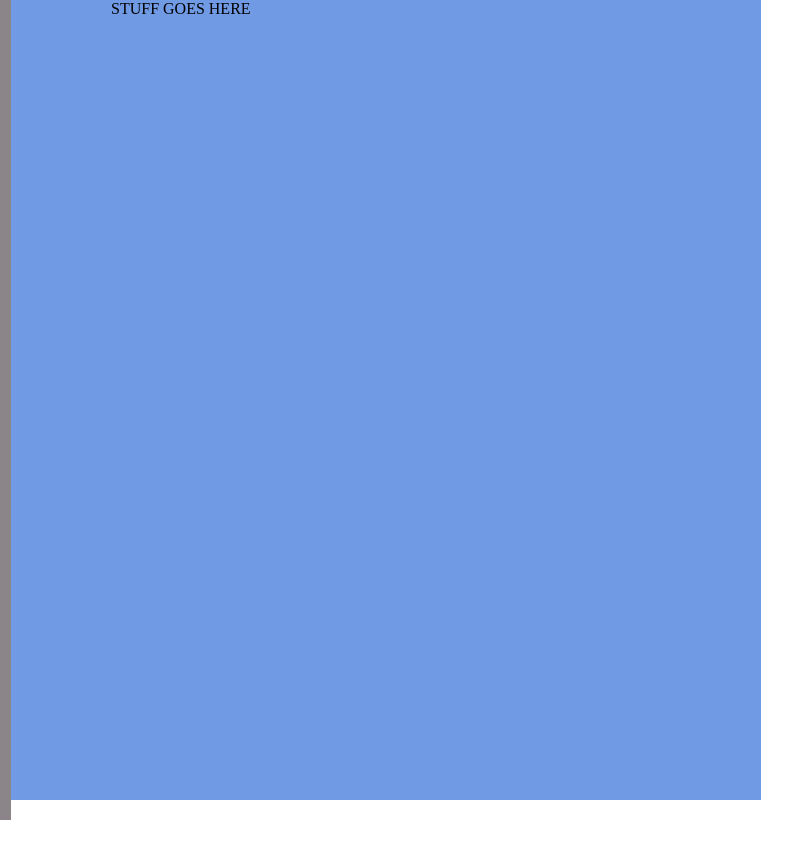
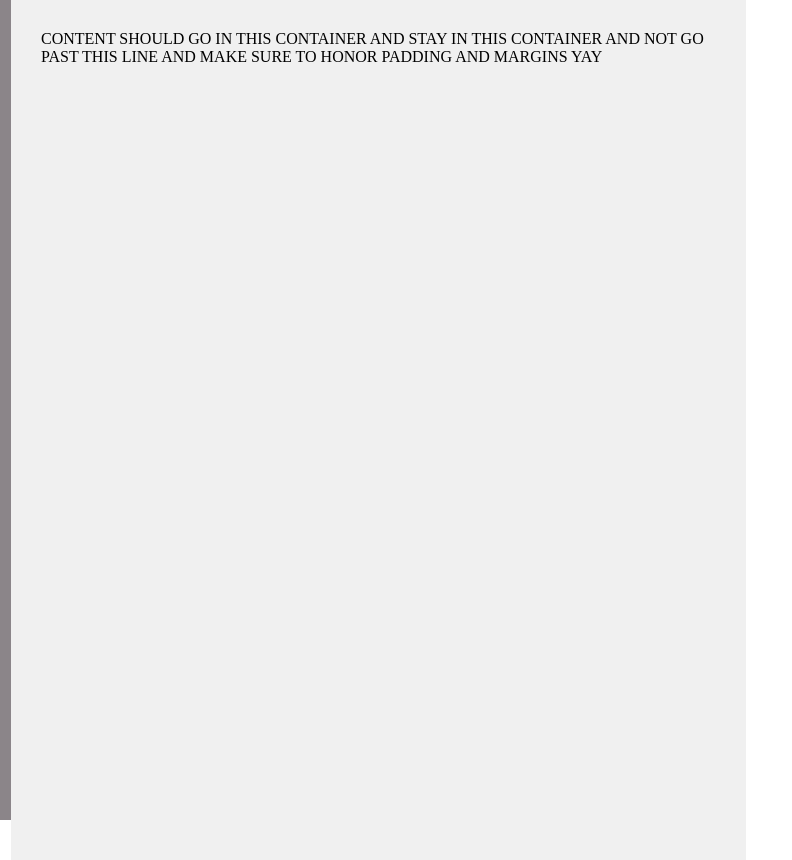
Before and after one commit to kumamotoalex/wddreddit, a plain HTML site: page search.html in a window 1280 px wide. Shown: the full height of the page, 369-1161 px from the left. Before the commit the page ends 800 px from the top, so only its background shows below. Drawn offline with Linux system fonts and the light colour scheme.

Commit message:
merge with new sidebar changes

```diff
--- a/assets/css/search.css
+++ b/assets/css/search.css
@@ -54,10 +54,10 @@ body{
 }
 
 #container {
-	background: #719ae5;
-	width: 650px;
+	background: #F0F0F0;
+	width: 675px;
 	height: 100%;
 	margin-left: 380px;
-	padding-left: 100px;
-	display: inline-block;
+	padding: 30px;
+
 }
--- a/search.html
+++ b/search.html
@@ -23,6 +23,6 @@
 			</div>
 	</div>
 
-	<div id="container">STUFF GOES HERE
+	<div id="container">CONTENT SHOULD GO IN THIS CONTAINER AND STAY IN THIS CONTAINER AND NOT GO PAST THIS LINE AND MAKE SURE TO HONOR PADDING AND MARGINS YAY
 	</div>
 </body>
```
